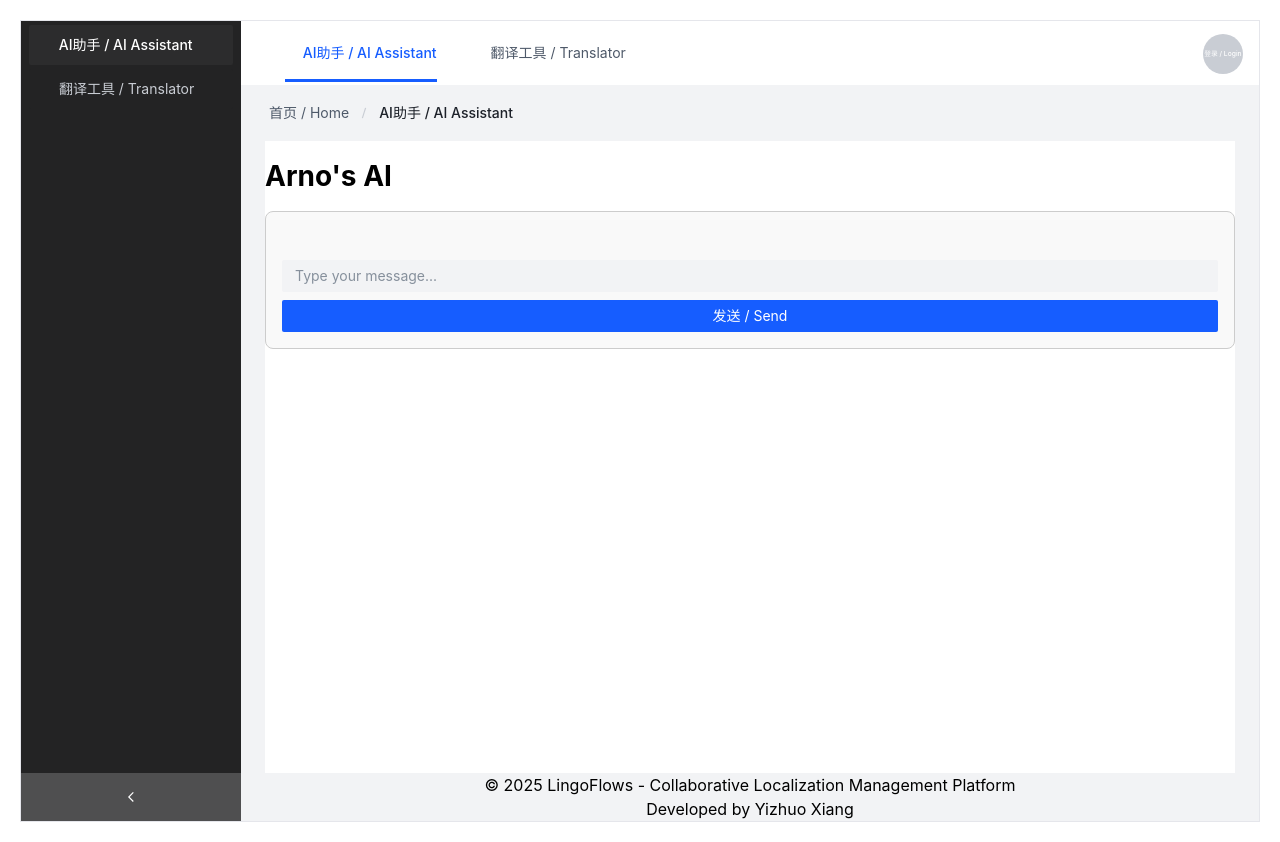
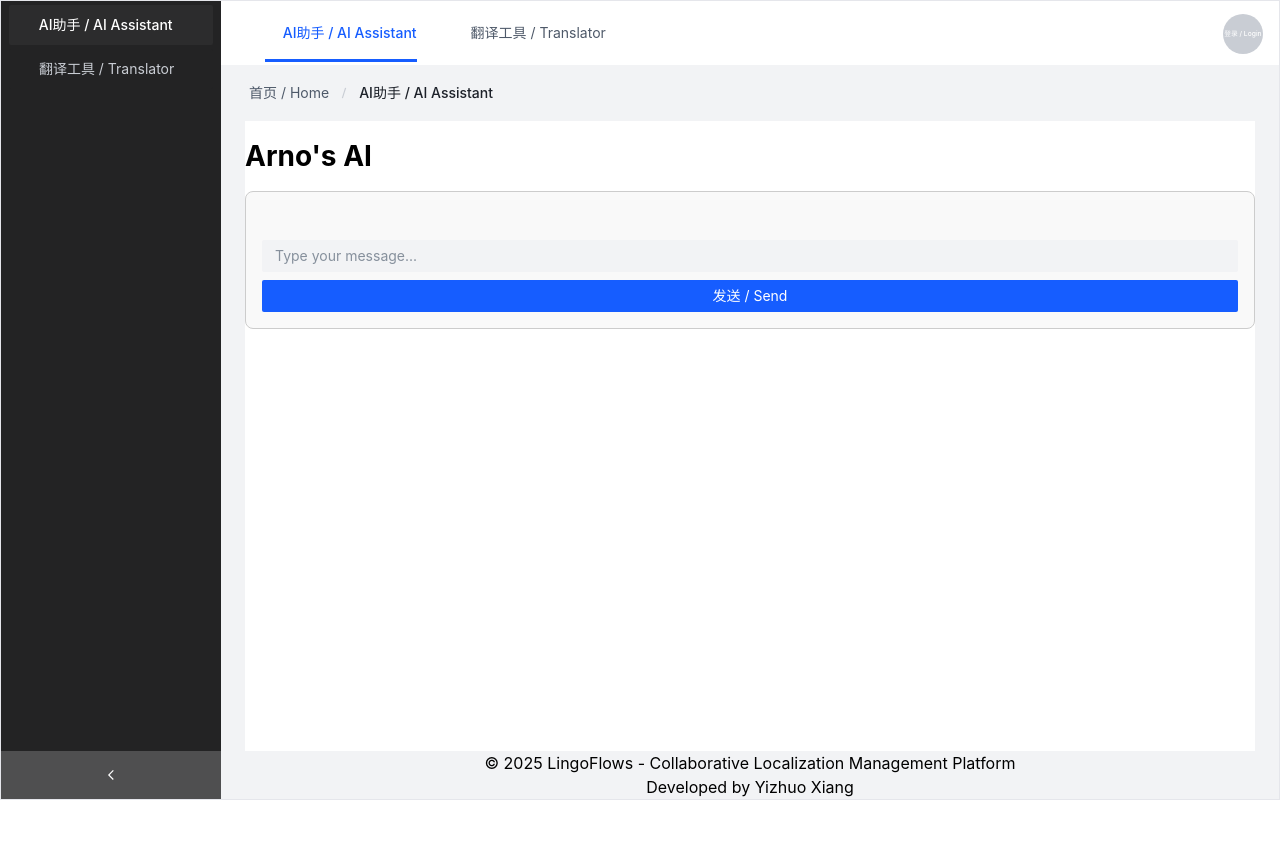
Before and after one commit to ArnoXiang/LingoFlows, a Vue app: page / in a window 1280 px wide. After the commit the page ends 800 px from the top, so only its background shows below. Built offline with nearby package versions, Linux system fonts and the light colour scheme; some icons are missing.

Commit message:
20250420_home paddling_customize

```diff
--- a/src/App.vue
+++ b/src/App.vue
@@ -727,9 +727,12 @@ export default defineComponent({
   height: 100vh;
   background: var(--color-fill-2);
   border: 1px solid var(--color-border);
+  /* 确保整个布局容器只有一个滚动条 */
+  overflow: hidden;
 }
 .layout-demo :deep(.arco-layout-sider) {
   height: 100%;
+  overflow-y: hidden;
 }
 .layout-demo :deep(.arco-layout-header)  {
   height: 64px;
@@ -758,7 +761,8 @@ export default defineComponent({
   flex-direction: column;
   height: calc(100% - 112px);
   color: black;
-  overflow-y: auto;
+  /* 修改这里，禁用内容区域的滚动条 */
+  overflow-y: hidden;
 }
 .layout-demo :deep(.arco-layout-footer) {
   display: flex;
--- a/src/components/ProjectManagement.vue
+++ b/src/components/ProjectManagement.vue
@@ -351,6 +351,8 @@ const handleFilesRefreshed = () => {
   height: 100%;
   padding: 20px;
   background-color: var(--color-bg-2);
+  /* 添加溢出滚动，这是唯一需要滚动的容器 */
+  overflow-y: auto;
 }
 
 /* 移除其他样式，因为都已经移动到各自的组件中 */
--- a/src/components/project/ProjectList.vue
+++ b/src/components/project/ProjectList.vue
@@ -621,6 +621,8 @@ const onUploadFiles = (project) => {
 <style scoped>
 .project-list-container {
   width: 100%;
+  /* 移除可能导致滚动条的固定高度 */
+  /* 确保内容适应父容器 */
 }
 
 .action-bar {
--- a/src/style.css
+++ b/src/style.css
@@ -1 +1,18 @@
-#app { padding: 20px; }
+/* 重置浏览器默认样式 */
+* {
+  margin: 0;
+  padding: 0;
+  box-sizing: border-box;
+}
+
+html, body {
+  margin: 0;
+  padding: 0;
+  height: 100%;
+  overflow: hidden;
+}
+
+#app {
+  height: 100%;
+  padding: 0;
+}
```
